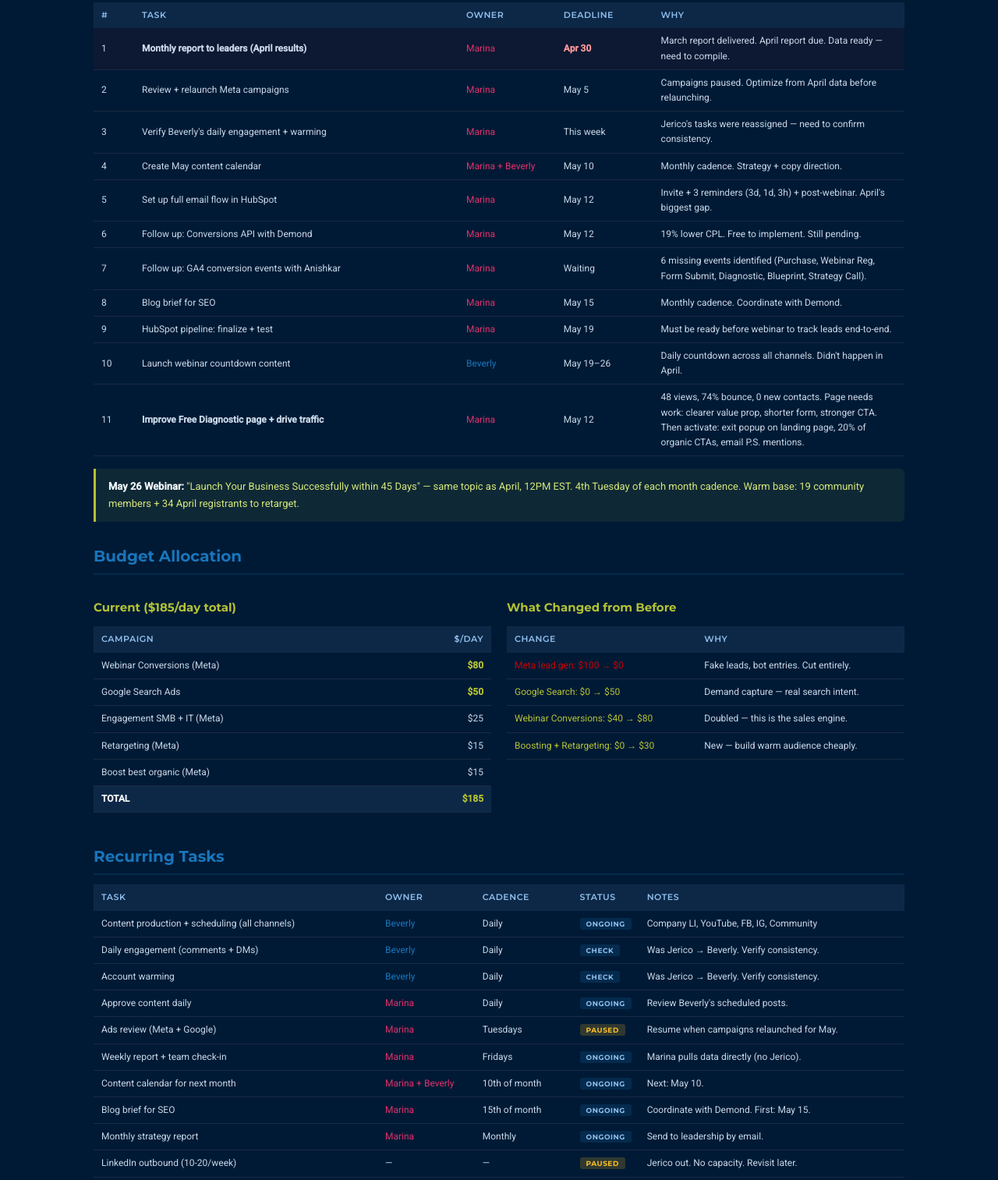
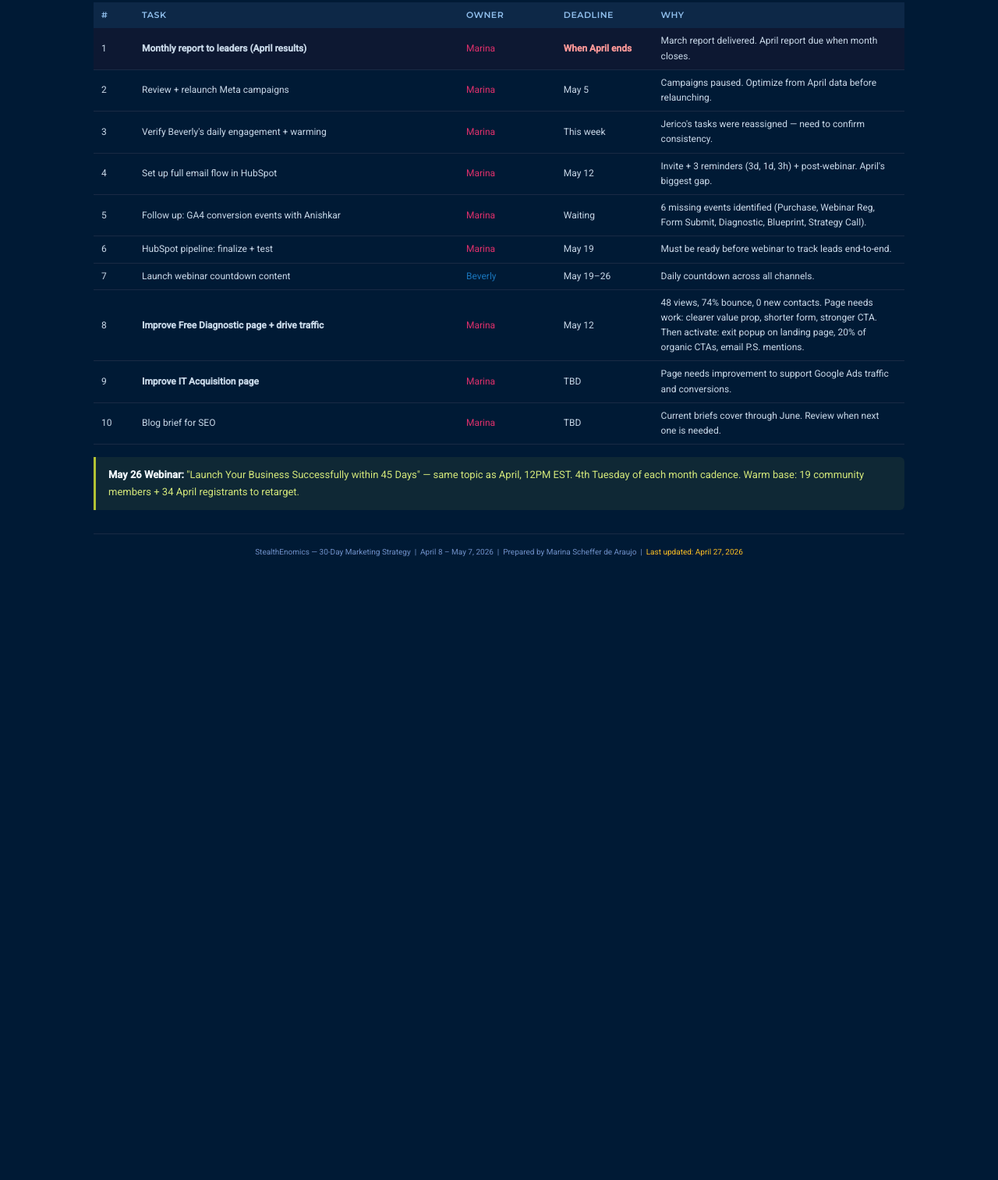
Before and after one commit to marinasdearaujo/stealthenomics-dashboard, a plain HTML site: page strategy.html in a window 1280 px wide. Shown: the part 4862-6375 px from the top of the page at 78% size. After the commit the page ends 5598 px from the top, so only its background shows below. Drawn offline with Linux system fonts and the light colour scheme.

Commit message:
Multiple fixes: May calendar done, remove Conversions API/budget/recurring, add IT page, fix blog brief timing
Co-Authored-By: Claude Opus 4.6 (1M context) <noreply@anthropic.com>

```diff
--- a/strategy.html
+++ b/strategy.html
@@ -289,68 +289,21 @@ li{margin:3px 0}
 
 <table>
 <thead><tr><th style="width:5%">#</th><th style="width:40%">Task</th><th style="width:12%">Owner</th><th style="width:12%">Deadline</th><th>Why</th></tr></thead>
-<tr style="background:#CC000010"><td>1</td><td><strong>Monthly report to leaders (April results)</strong></td><td style="color:#e1306c">Marina</td><td style="color:#ff9999;font-weight:700">Apr 30</td><td>March report delivered. April report due. Data ready — need to compile.</td></tr>
+<tr style="background:#CC000010"><td>1</td><td><strong>Monthly report to leaders (April results)</strong></td><td style="color:#e1306c">Marina</td><td style="color:#ff9999;font-weight:700">When April ends</td><td>March report delivered. April report due when month closes.</td></tr>
 <tr><td>2</td><td>Review + relaunch Meta campaigns</td><td style="color:#e1306c">Marina</td><td>May 5</td><td>Campaigns paused. Optimize from April data before relaunching.</td></tr>
 <tr><td>3</td><td>Verify Beverly's daily engagement + warming</td><td style="color:#e1306c">Marina</td><td>This week</td><td>Jerico's tasks were reassigned — need to confirm consistency.</td></tr>
-<tr><td>4</td><td>Create May content calendar</td><td style="color:#e1306c">Marina + Beverly</td><td>May 10</td><td>Monthly cadence. Strategy + copy direction.</td></tr>
-<tr><td>5</td><td>Set up full email flow in HubSpot</td><td style="color:#e1306c">Marina</td><td>May 12</td><td>Invite + 3 reminders (3d, 1d, 3h) + post-webinar. April's biggest gap.</td></tr>
-<tr><td>6</td><td>Follow up: Conversions API with Demond</td><td style="color:#e1306c">Marina</td><td>May 12</td><td>19% lower CPL. Free to implement. Still pending.</td></tr>
-<tr><td>7</td><td>Follow up: GA4 conversion events with Anishkar</td><td style="color:#e1306c">Marina</td><td>Waiting</td><td>6 missing events identified (Purchase, Webinar Reg, Form Submit, Diagnostic, Blueprint, Strategy Call).</td></tr>
-<tr><td>8</td><td>Blog brief for SEO</td><td style="color:#e1306c">Marina</td><td>May 15</td><td>Monthly cadence. Coordinate with Demond.</td></tr>
-<tr><td>9</td><td>HubSpot pipeline: finalize + test</td><td style="color:#e1306c">Marina</td><td>May 19</td><td>Must be ready before webinar to track leads end-to-end.</td></tr>
-<tr><td>10</td><td>Launch webinar countdown content</td><td style="color:#1975BB">Beverly</td><td>May 19–26</td><td>Daily countdown across all channels. Didn't happen in April.</td></tr>
-<tr><td>11</td><td><strong>Improve Free Diagnostic page + drive traffic</strong></td><td style="color:#e1306c">Marina</td><td>May 12</td><td>48 views, 74% bounce, 0 new contacts. Page needs work: clearer value prop, shorter form, stronger CTA. Then activate: exit popup on landing page, 20% of organic CTAs, email P.S. mentions.</td></tr>
+<tr><td>4</td><td>Set up full email flow in HubSpot</td><td style="color:#e1306c">Marina</td><td>May 12</td><td>Invite + 3 reminders (3d, 1d, 3h) + post-webinar. April's biggest gap.</td></tr>
+<tr><td>5</td><td>Follow up: GA4 conversion events with Anishkar</td><td style="color:#e1306c">Marina</td><td>Waiting</td><td>6 missing events identified (Purchase, Webinar Reg, Form Submit, Diagnostic, Blueprint, Strategy Call).</td></tr>
+<tr><td>6</td><td>HubSpot pipeline: finalize + test</td><td style="color:#e1306c">Marina</td><td>May 19</td><td>Must be ready before webinar to track leads end-to-end.</td></tr>
+<tr><td>7</td><td>Launch webinar countdown content</td><td style="color:#1975BB">Beverly</td><td>May 19–26</td><td>Daily countdown across all channels.</td></tr>
+<tr><td>8</td><td><strong>Improve Free Diagnostic page + drive traffic</strong></td><td style="color:#e1306c">Marina</td><td>May 12</td><td>48 views, 74% bounce, 0 new contacts. Page needs work: clearer value prop, shorter form, stronger CTA. Then activate: exit popup on landing page, 20% of organic CTAs, email P.S. mentions.</td></tr>
+<tr><td>9</td><td><strong>Improve IT Acquisition page</strong></td><td style="color:#e1306c">Marina</td><td>TBD</td><td>Page needs improvement to support Google Ads traffic and conversions.</td></tr>
+<tr><td>10</td><td>Blog brief for SEO</td><td style="color:#e1306c">Marina</td><td>TBD</td><td>Current briefs cover through June. Review when next one is needed.</td></tr>
 </table>
 
 <div class="highlight green" style="margin-top:16px">
 <p><strong>May 26 Webinar:</strong> "Launch Your Business Successfully within 45 Days" — same topic as April, 12PM EST. 4th Tuesday of each month cadence. Warm base: 19 community members + 34 April registrants to retarget.</p>
 </div>
-
-<!-- ==================== BUDGET ==================== -->
-
-<h2>Budget Allocation</h2>
-
-<div class="two-col">
-<div>
-<h3>Current ($185/day total)</h3>
-<table>
-<thead><tr><th>Campaign</th><th style="text-align:right">$/day</th></tr></thead>
-<tr><td>Webinar Conversions (Meta)</td><td style="text-align:right;font-weight:700;color:#B3C234">$80</td></tr>
-<tr><td>Google Search Ads</td><td style="text-align:right;font-weight:700;color:#B3C234">$50</td></tr>
-<tr><td>Engagement SMB + IT (Meta)</td><td style="text-align:right">$25</td></tr>
-<tr><td>Retargeting (Meta)</td><td style="text-align:right">$15</td></tr>
-<tr><td>Boost best organic (Meta)</td><td style="text-align:right">$15</td></tr>
-<tr style="background:#0d2847"><td style="font-weight:700;color:#F1F7FB">TOTAL</td><td style="text-align:right;font-weight:700;color:#B3C234">$185</td></tr>
-</table>
-</div>
-<div>
-<h3>What Changed from Before</h3>
-<table>
-<thead><tr><th>Change</th><th>Why</th></tr></thead>
-<tr><td style="color:#CC0000">Meta lead gen: $100 → $0</td><td>Fake leads, bot entries. Cut entirely.</td></tr>
-<tr><td style="color:#B3C234">Google Search: $0 → $50</td><td>Demand capture — real search intent.</td></tr>
-<tr><td style="color:#B3C234">Webinar Conversions: $40 → $80</td><td>Doubled — this is the sales engine.</td></tr>
-<tr><td style="color:#B3C234">Boosting + Retargeting: $0 → $30</td><td>New — build warm audience cheaply.</td></tr>
-</table>
-</div>
-</div>
-
-<!-- ==================== RECURRING ==================== -->
-
-<h2>Recurring Tasks</h2>
-<table>
-<thead><tr><th style="width:35%">Task</th><th style="width:12%">Owner</th><th style="width:12%">Cadence</th><th style="width:8%">Status</th><th>Notes</th></tr></thead>
-<tr><td>Content production + scheduling (all channels)</td><td style="color:#1975BB">Beverly</td><td>Daily</td><td><span class="st st-ongoing">ONGOING</span></td><td>Company LI, YouTube, FB, IG, Community</td></tr>
-<tr><td>Daily engagement (comments + DMs)</td><td style="color:#1975BB">Beverly</td><td>Daily</td><td><span class="st st-ongoing">CHECK</span></td><td>Was Jerico → Beverly. Verify consistency.</td></tr>
-<tr><td>Account warming</td><td style="color:#1975BB">Beverly</td><td>Daily</td><td><span class="st st-ongoing">CHECK</span></td><td>Was Jerico → Beverly. Verify consistency.</td></tr>
-<tr><td>Approve content daily</td><td style="color:#e1306c">Marina</td><td>Daily</td><td><span class="st st-ongoing">ONGOING</span></td><td>Review Beverly's scheduled posts.</td></tr>
-<tr><td>Ads review (Meta + Google)</td><td style="color:#e1306c">Marina</td><td>Tuesdays</td><td><span class="st st-paused">PAUSED</span></td><td>Resume when campaigns relaunched for May.</td></tr>
-<tr><td>Weekly report + team check-in</td><td style="color:#e1306c">Marina</td><td>Fridays</td><td><span class="st st-ongoing">ONGOING</span></td><td>Marina pulls data directly (no Jerico).</td></tr>
-<tr><td>Content calendar for next month</td><td style="color:#e1306c">Marina + Beverly</td><td>10th of month</td><td><span class="st st-ongoing">ONGOING</span></td><td>Next: May 10.</td></tr>
-<tr><td>Blog brief for SEO</td><td style="color:#e1306c">Marina</td><td>15th of month</td><td><span class="st st-ongoing">ONGOING</span></td><td>Coordinate with Demond. First: May 15.</td></tr>
-<tr><td>Monthly strategy report</td><td style="color:#e1306c">Marina</td><td>Monthly</td><td><span class="st st-ongoing">ONGOING</span></td><td>Send to leadership by email.</td></tr>
-<tr><td>LinkedIn outbound (10-20/week)</td><td>—</td><td>—</td><td><span class="st st-paused">PAUSED</span></td><td>Jerico out. No capacity. Revisit later.</td></tr>
-</table>
 
 <!-- FOOTER -->
 <div class="footer">
```
